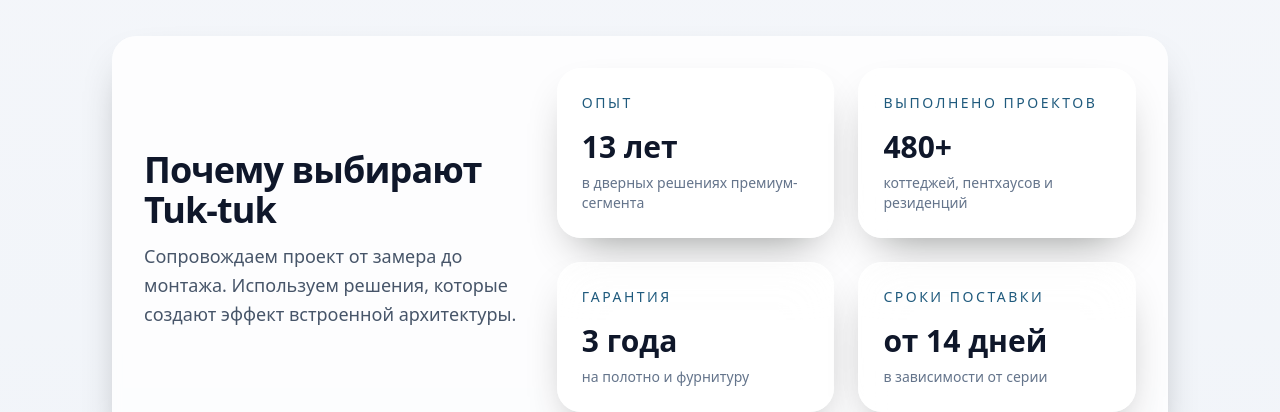
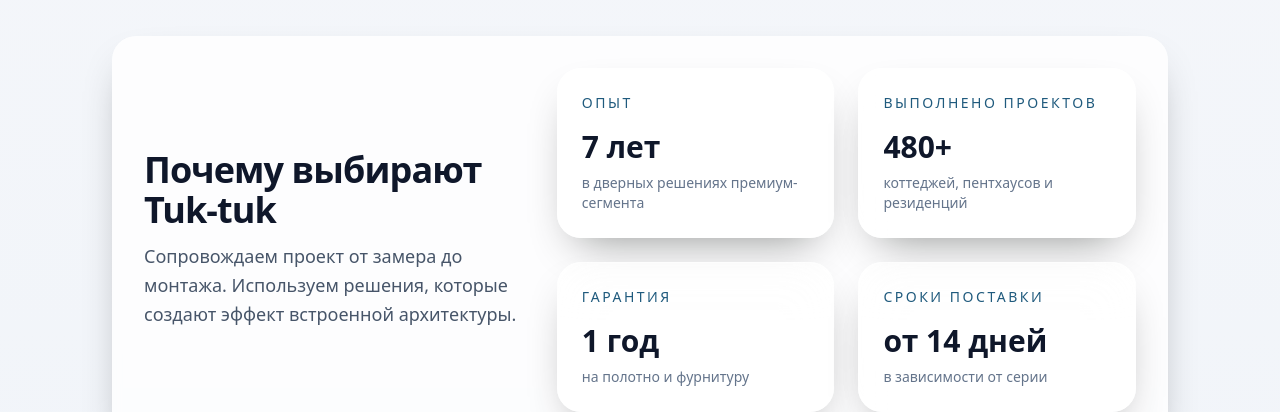
Before and after one commit to armanassainov-bit/arman, a Next.js app: page / in a window 1280 px wide. Shown: the part 800-1212 px from the top of the page. Built offline with nearby package versions, Linux system fonts and the light colour scheme.

Commit message:
Update experience and warranty figures

```diff
--- a/app/page.tsx
+++ b/app/page.tsx
@@ -42,7 +42,7 @@
   {
     title: "Монтаж под ключ",
     description:
-      "Собственная монтажная служба, чистовые работы за один день, официальная гарантия 3 года."
+      "Собственная монтажная служба, чистовые работы за один день, официальная гарантия 1 год."
   }
 ];
 
@@ -151,7 +151,7 @@
           <dl className="grid gap-6 sm:grid-cols-2 lg:col-span-3">
             <div className="glass-card p-6">
               <dt className="text-sm uppercase tracking-[0.18em] text-primary">Опыт</dt>
-              <dd className="mt-4 text-3xl font-semibold text-slate-900">13 лет</dd>
+              <dd className="mt-4 text-3xl font-semibold text-slate-900">7 лет</dd>
               <p className="mt-2 text-sm text-slate-500">в дверных решениях премиум-сегмента</p>
             </div>
             <div className="glass-card p-6">
@@ -163,7 +163,7 @@
             </div>
             <div className="glass-card p-6">
               <dt className="text-sm uppercase tracking-[0.18em] text-primary">Гарантия</dt>
-              <dd className="mt-4 text-3xl font-semibold text-slate-900">3 года</dd>
+              <dd className="mt-4 text-3xl font-semibold text-slate-900">1 год</dd>
               <p className="mt-2 text-sm text-slate-500">на полотно и фурнитуру</p>
             </div>
             <div className="glass-card p-6">
```
